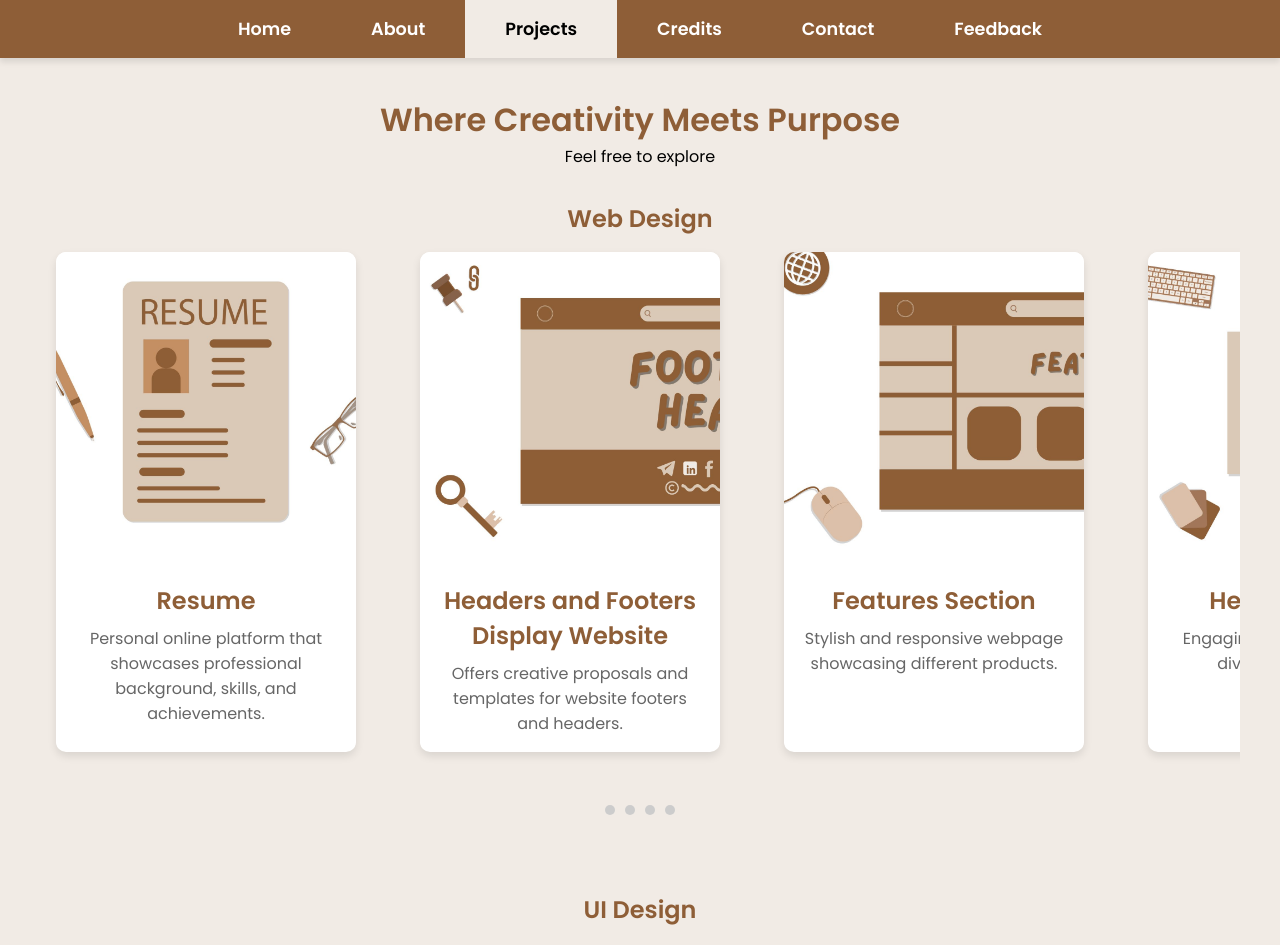
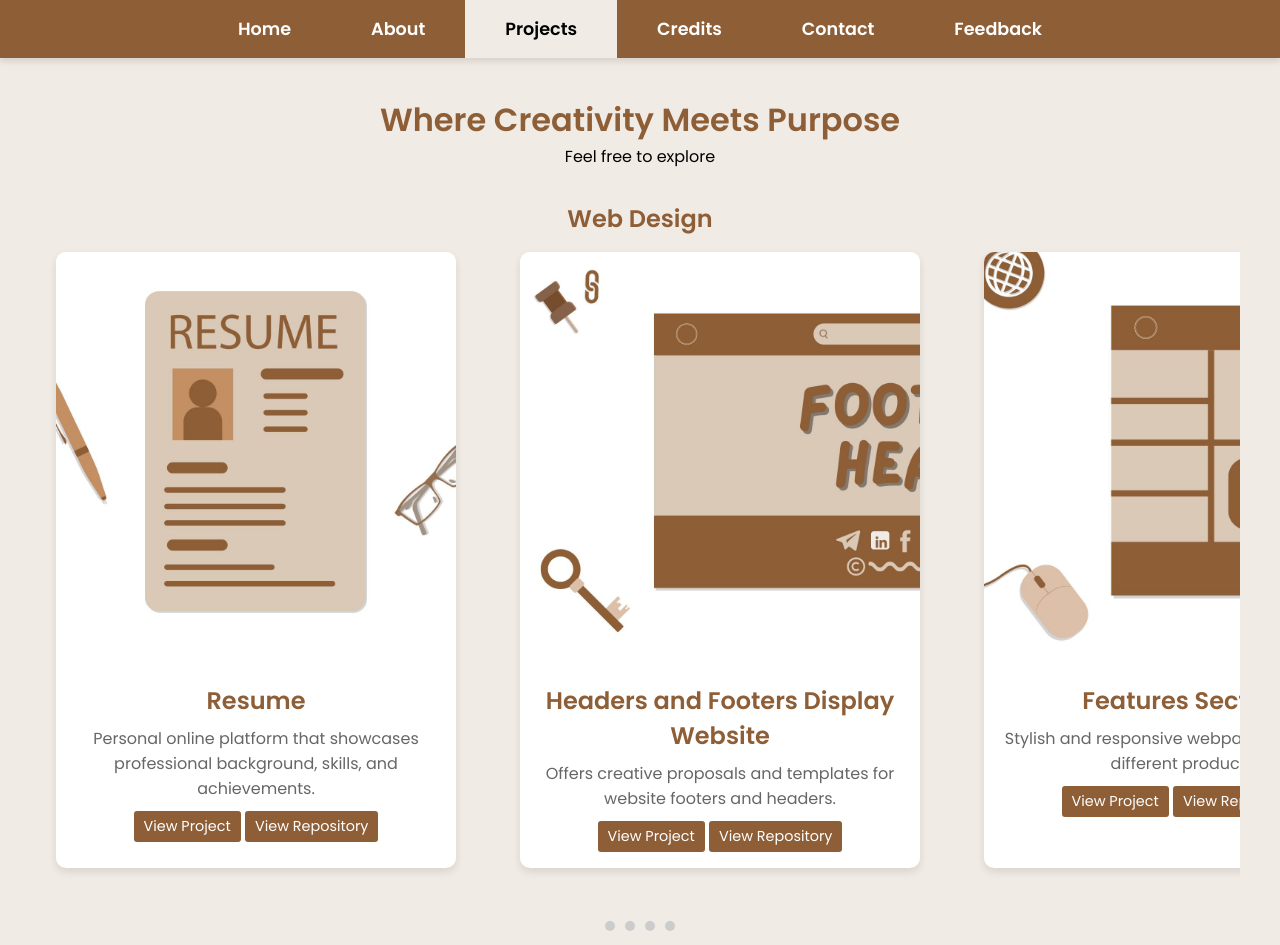
Before and after one commit to yram-nna12/WD-Final-Activity, a plain HTML site: page pages/projects/index.html in a window 1280 px wide. Shown: the top 945 px of the page. Drawn offline with Linux system fonts and the light colour scheme.

Commit message:
fix (project-page): added and updated button

```diff
--- a/pages/projects/assets/css/style.css
+++ b/pages/projects/assets/css/style.css
@@ -103,7 +103,7 @@ body {
     overflow: hidden;
     text-decoration: none;
     color: inherit;
-    width: 300px;
+    width: 400px;
     flex-shrink: 0;
     transition: transform 0.2s;
 }
@@ -125,6 +125,22 @@ body {
 
 .card-content {
     padding: 1rem;
+}
+
+.card-button {
+    display: inline-block;
+    padding: 5px 10px;
+    background-color:#8E5E37;
+    color: white;
+    text-decoration: none;
+    border-radius: 3px;
+    margin-top: 10px;
+    font-size: 0.9em;
+}
+
+.card-button:hover {
+    background-color: #F1EBE5;
+    color: black;
 }
 
 .card h2 {
--- a/pages/projects/index.html
+++ b/pages/projects/index.html
@@ -26,34 +26,50 @@
         <h2>Web Design</h2>
         <div class="card-container-wrapper">
             <div class="card-container">
-                <a href="https://yram-nna12.github.io/WD-Seatwork2/" class="card">
+                <div class="card">
                     <img src="./assets/img/resume.jpg" alt="" class="card-img">
                     <div class="card-content">
                         <h2>Resume</h2>
                         <p>Personal online platform that showcases professional background, skills, and achievements.</p>
+                        <div class="card-buttons">
+                            <a href="https://yram-nna12.github.io/WD-Seatwork2/" class="card-button">View Project</a>
+                            <a href="https://github.com/yram-nna12/WD-Seatwork2.git" class="card-button">View Repository</a>
+                        </div>
                     </div>
-                </a>
-                <a href="https://yram-nna12.github.io/WD-Seatwork3/" class="card">
+                </div>
+                <div class="card">
                     <img src="./assets/img/footer.jpg" alt="" class="card-img">
                     <div class="card-content">
                         <h2>Headers and Footers Display Website</h2>
                         <p>Offers creative proposals and templates for website footers and headers.</p>
+                        <div class="card-buttons">
+                            <a href="https://yram-nna12.github.io/WD-Seatwork3/" class="card-button">View Project</a>
+                            <a href="https://github.com/yram-nna12/WD-Seatwork3.git" class="card-button">View Repository</a>
+                        </div>
                     </div>
-                </a>
-                <a href="https://yram-nna12.github.io/WD-Seatwork-4/" class="card">
+                </div>
+                <div class="card">
                     <img src="./assets/img/features.jpg" alt="" class="card-img">
                     <div class="card-content">
                         <h2>Features Section</h2>
                         <p>Stylish and responsive webpage showcasing different products.</p>
+                        <div class="card-buttons">
+                            <a href="https://yram-nna12.github.io/WD-Seatwork-4/" class="card-button">View Project</a>
+                            <a href="https://github.com/yram-nna12/WD-Seatwork-4.git" class="card-button">View Repository</a>
+                        </div>
                     </div>
-                </a>
-                <a href="https://yram-nna12.github.io/WD-Hands-On-2/" class="card">
+                </div>
+                <div class="card">
                     <img src="./assets/img/heo.jpg" alt="" class="card-img">
                     <div class="card-content">
                         <h2>Hero and Card</h2>
                         <p>Engaging hero profiles and a diverse card gallery.</p>
+                        <div class="card-buttons">
+                            <a href="https://yram-nna12.github.io/WD-Hands-On-2/" class="card-button">View Project</a>
+                            <a href="https://github.com/yram-nna12/WD-Hands-On-2.git" class="card-button">View Repository</a>
+                        </div>
                     </div>
-                </a>
+                </div>
             </div>
             <div class="scrollbar">
                 <div class="scrollbar-dot"></div>
```
Also changed, not shown: pages/feedback/assets/js/script.js (+25 -3 lines), pages/feedback/index.html (+1 -1 lines).
